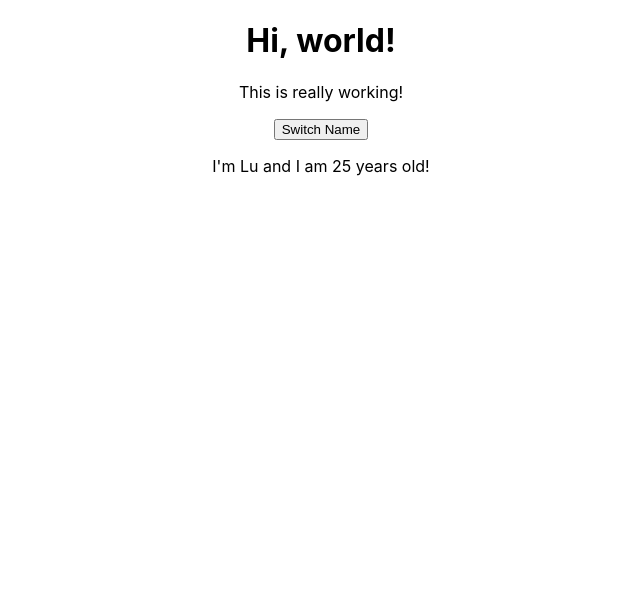
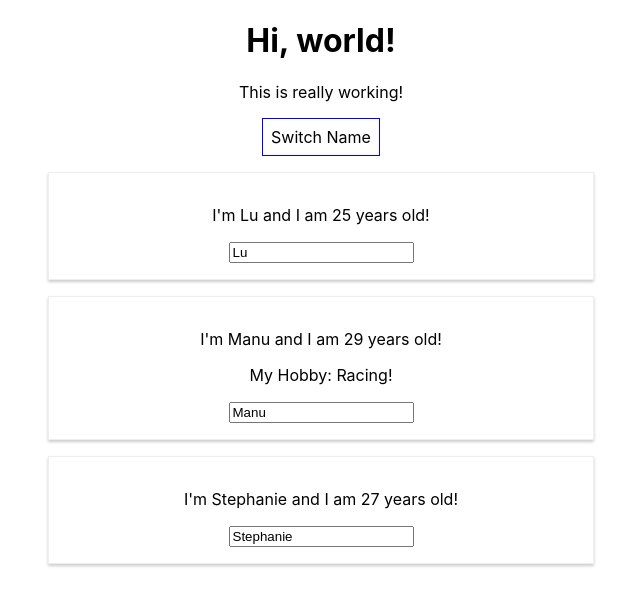
Before and after one commit to M-Riku/react-complete-guide, a React (Create React App) app: page / in a window 1280 px wide. Shown: the top 606 px of the page, without its empty margins (319-959 px from the left). Built offline with nearby package versions, Linux system fonts and the light colour scheme.

Commit message:
About transform attribute and method, and css

```diff
--- a/src/App.js
+++ b/src/App.js
@@ -5,26 +5,62 @@
 class App extends Component {
   state = {
     persons: [
-      { name: "Lu", age: 25 }
+      { name: "Lu", age: 25 },
+      { name: "Manu", age: 29 },
+      { name: "Stephanie", age: 27 }
     ]
   }
 
-  switchNameHandler = () => {
+  switchNameHandler = (newname) => {
     this.setState({
       persons: [
-        { name: "Lu", age: 18 }
+        { name: newname, age: 25 },
+        { name: "Manu", age: 29 },
+        { name: "Stephanie", age: 27 }
+      ]
+    });
+  }
+
+  nameChangedHandler = (event) => {
+    this.setState({
+      persons: [
+        { name: "Lu", age: 25 },
+        { name: event.target.value, age: 29 },
+        { name: "Stephanie", age: 27 }
       ]
     });
   }
 
   render() {
+    const style = {
+      backgroundColor: "white",
+      font: "inherit",
+      border: "1px solid blue",
+      padding: "8px",
+      cursor: 'pointer'
+    };
+
     return (
       <div className="App" >
         <h1> Hi, world!</h1>
         <p>This is really working!</p>
-        <button onClick={this.switchNameHandler}>Switch Name</button>
-        <Person name={this.state.persons[0].name} age={this.state.persons[0].age} />
-      </div>
+        <button style={style} onClick={() => this.switchNameHandler("lulu")}>Switch Name</button>
+        <Person
+          click={this.switchNameHandler.bind(this, "lu")}
+          name={this.state.persons[0].name}
+          age={this.state.persons[0].age} >
+        </Person>
+        <Person
+          name={this.state.persons[1].name}
+          age={this.state.persons[1].age}
+          changed={this.nameChangedHandler}>
+          My Hobby: Racing!
+        </Person>
+        <Person
+          name={this.state.persons[2].name}
+          age={this.state.persons[2].age}>
+        </Person>
+      </div >
     );
   }
 }
--- /dev/null
+++ b/src/Person/Person.css
@@ -0,0 +1,8 @@
+.Person {
+    width: 40%;
+    margin: 16px auto;
+    border: 1px solid #eee;
+    box-shadow: 0 2px 3px #ccc;
+    padding: 16px;
+    text-align: center;
+}
--- a/src/Person/Person.js
+++ b/src/Person/Person.js
@@ -1,10 +1,13 @@
 import React from 'react';
+
+import './Person.css'
 
 const person = (props) => {
     return (
-        <div>
-            <p> I'm {props.name} and I am {props.age} years old!</p>
+        <div className="Person">
+            <p onClick={props.click} > I'm {props.name} and I am {props.age} years old!</p>
             <p>{props.children}</p>
+            <input type="text" onChange={props.changed} value={props.name}></input>
         </div>
     )
 }
```
